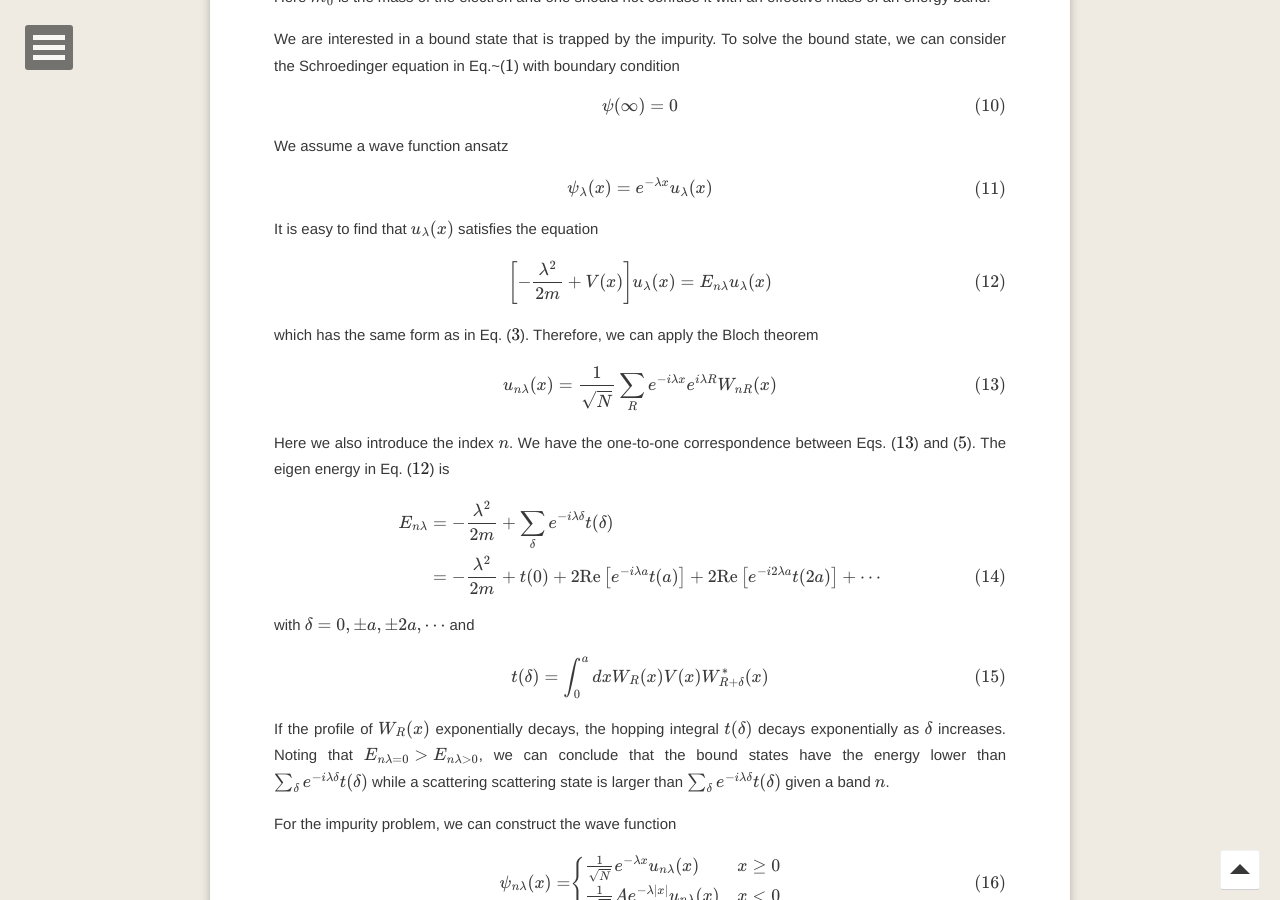
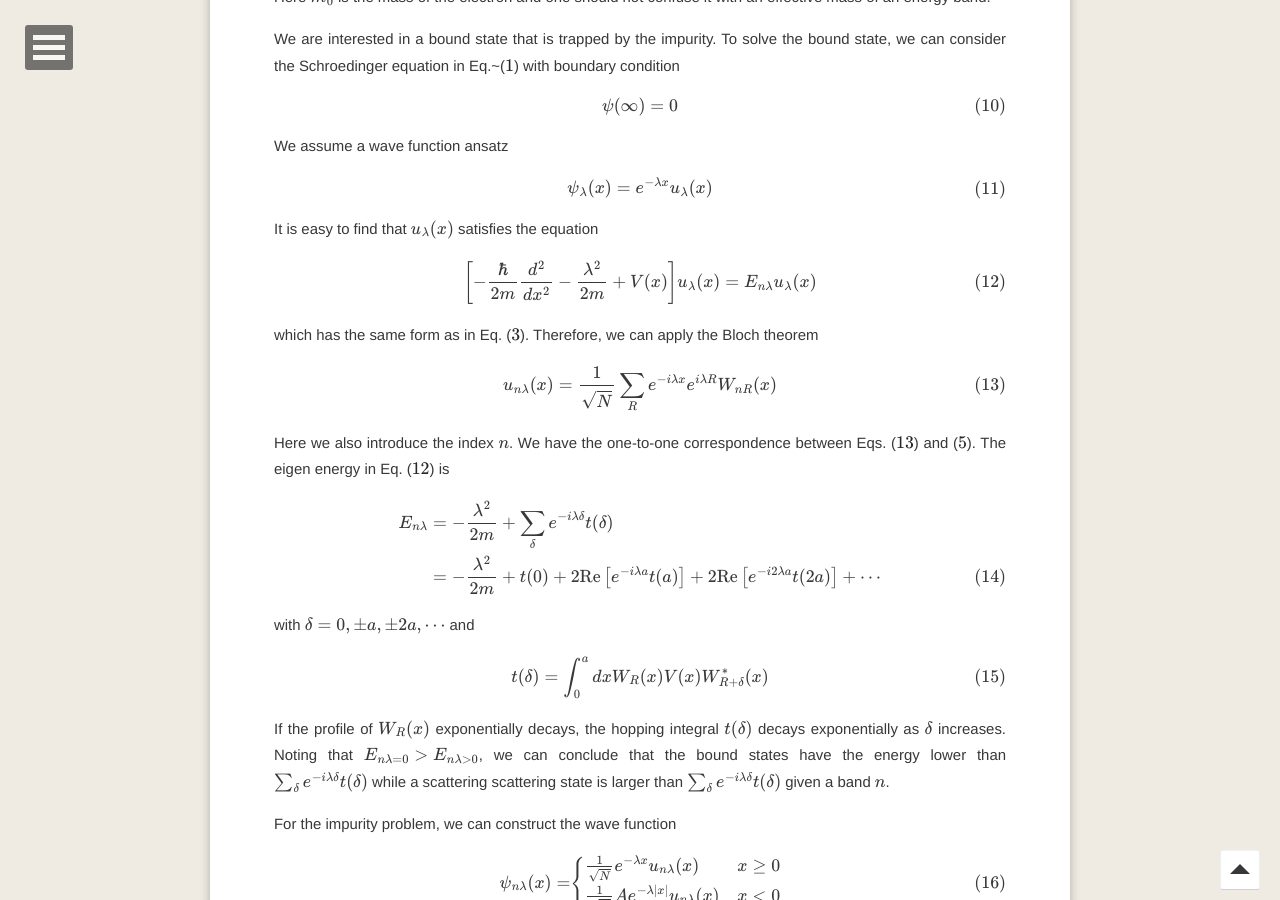
Before and after one commit to shuaichenphysics/shuaichenphysics.github.io, a Jekyll site: the page built from _posts/2023-10-20-bound state in a periodic potential.md, in a window 1280 px wide and 900 px high, scrolled down 1629 px. Built offline with Jekyll 4.4.1, drawn with Linux system fonts in a browser that asks for light colours; formulas are drawn with MathJax 3; comment, search, counter and statistics services are not loaded.

Commit message:
modify 2023-10-20-bound\ state\ in\ a\ periodic\ potential.md

```diff
--- a/_posts/2023-10-20-bound state in a periodic potential.md
+++ b/_posts/2023-10-20-bound state in a periodic potential.md
@@ -103,7 +103,7 @@ $$
 It is easy to find that $$u_{\lambda}(x)$$ satisfies the equation
 
 $$
-\left[-\frac{\lambda^{2}}{2m}+V(x)\right]u_{\lambda}(x)=E_{n\lambda}u_{\lambda}(x)\label{eq:enl}
+\left[-\frac{\hbar}{2m}\frac{d^2}{dx^2}-\frac{\lambda^{2}}{2m}+V(x)\right]u_{\lambda}(x)=E_{n\lambda}u_{\lambda}(x)\label{eq:enl}
 $$
 
 which has the same form as in Eq. (\ref{eq:uk}). Therefore, we can
```
